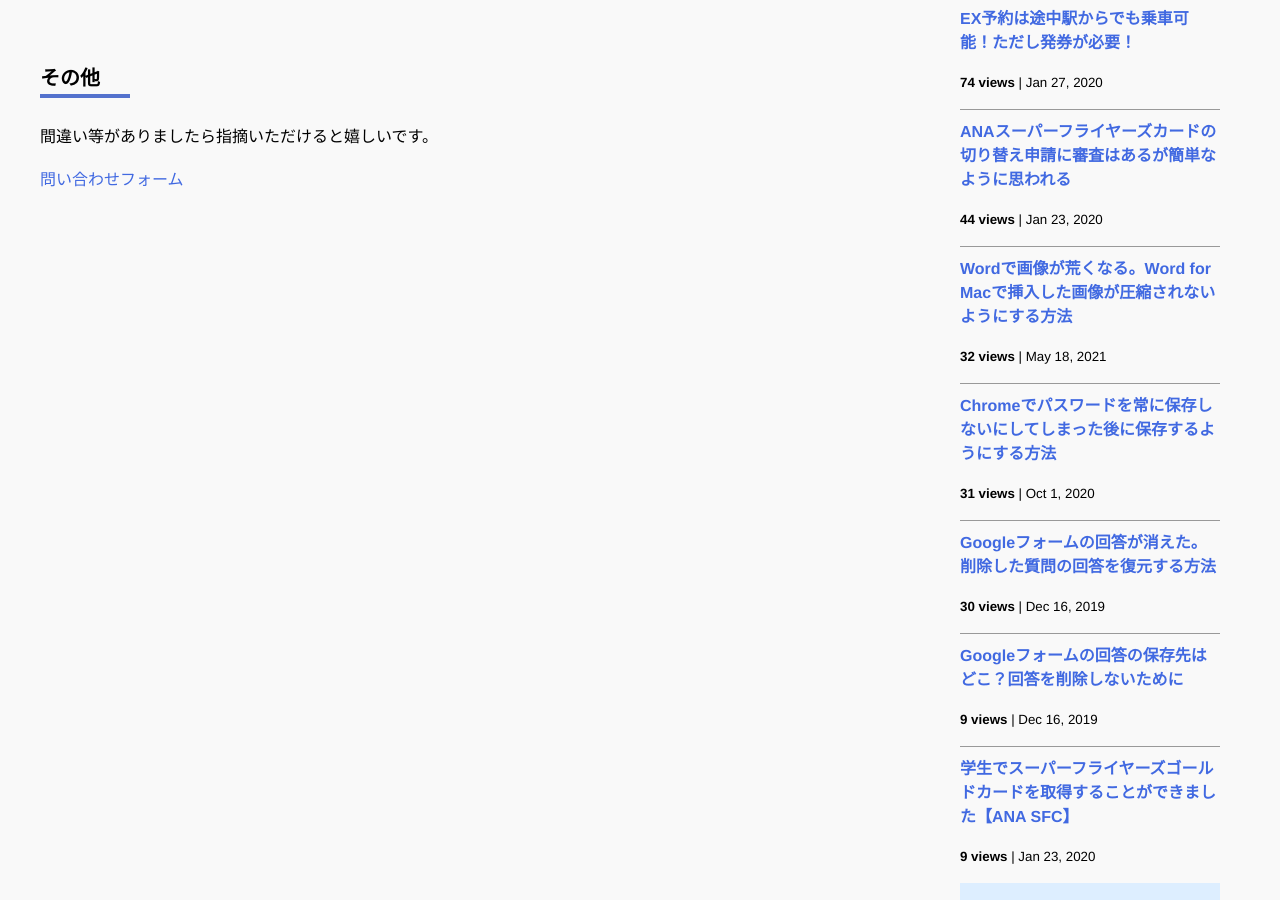
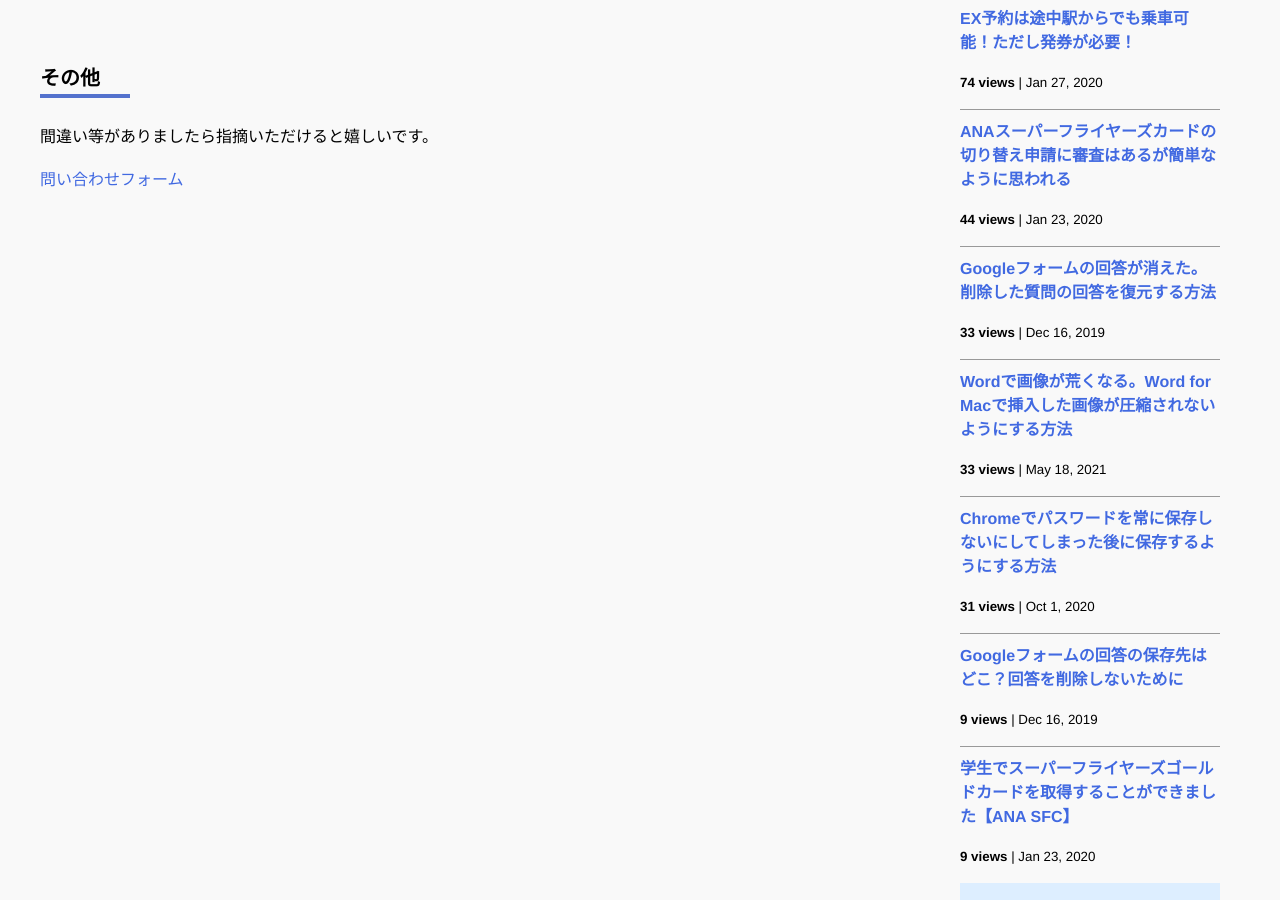
Before and after one commit to iwanaminami/shoyaiwaname, a Jekyll site: the page built from about.markdown, in a window 1280 px wide and 900 px high, scrolled down 878 px. Built offline with Jekyll 4.4.1, drawn with Linux system fonts in a browser that asks for light colours; nearby versions of some CDN libraries; comment, search, counter and statistics services are not loaded.

Commit message:
chore(ga): update _data/popularposts.yml 20260512-0552

```diff
--- a/_data/popularposts.yml
+++ b/_data/popularposts.yml
@@ -3,12 +3,12 @@ side:
     url: "/2020/01/27/ex-rideontheway.html"
   - view: 44
     url: "/2020/01/23/sfc-judge.html"
-  - view: 32
+  - view: 33
+    url: "/2019/12/16/restore-googleform.html"
+  - view: 33
     url: "/2021/05/18/image-compression-word.html"
   - view: 31
     url: "/2020/10/01/googlepassword.html"
-  - view: 30
-    url: "/2019/12/16/restore-googleform.html"
   - view: 10
     url: "/"
   - view: 9
```
